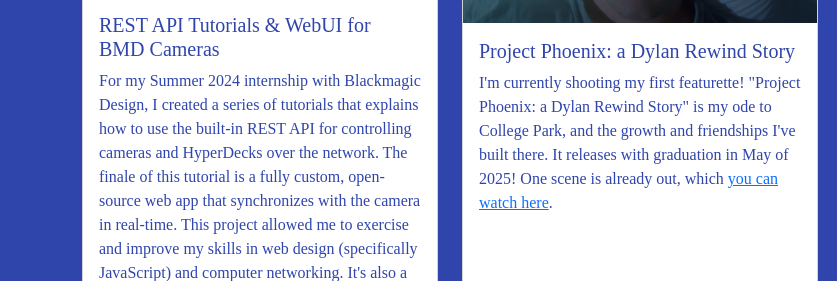
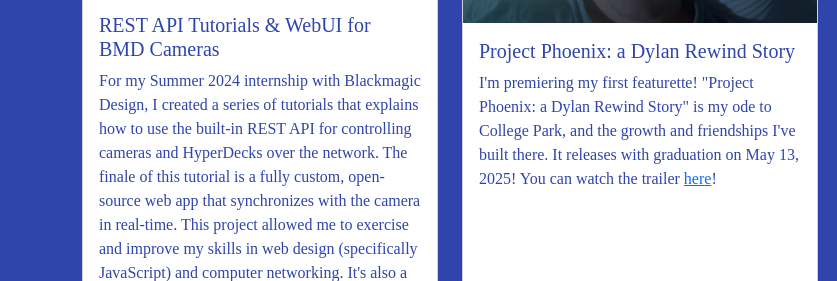
Before and after one commit to DylanSpeiser/DylanSpeiserDotCom, a plain HTML site: page index.html in a window 1280 px wide. Shown: the part 2081-2362 px from the top of the page, 0-837 px from the left. Drawn offline with nearby package versions, Linux system fonts and the light colour scheme; a web font is replaced by a local one.

Commit message:
PP trailer

```diff
--- a/index.html
+++ b/index.html
@@ -97,7 +97,7 @@
                         <a href="https://www.dylanrewind.com/projectphoenix" target="_blank"><img src="resources/ProjPhoen.jpg" class="card-img-top" alt="..."></a>
                         <div class="card-body">
                           <h5 class="card-title">Project Phoenix: a Dylan Rewind Story</h5>
-                          <p class="card-text">I'm currently shooting my first featurette! "Project Phoenix: a Dylan Rewind Story" is my ode to College Park, and the growth and friendships I've built there. It releases with graduation in May of 2025! One scene is already out, which <a href="https://www.youtube.com/watch?v=C5AuUC1vG1c&list=PLLLR4mfIhFXqeE_nDRXfBygDa4dG-k4Ks&index=4">you can watch here</a>.</p>
+                          <p class="card-text">I'm premiering my first featurette! "Project Phoenix: a Dylan Rewind Story" is my ode to College Park, and the growth and friendships I've built there. It releases with graduation on May 13, 2025! You can watch the trailer <a href="https://www.youtube.com/watch?v=yeU7-647yX4">here</a>!</p>
                         </div>
                       </div>
                     </div>
```
